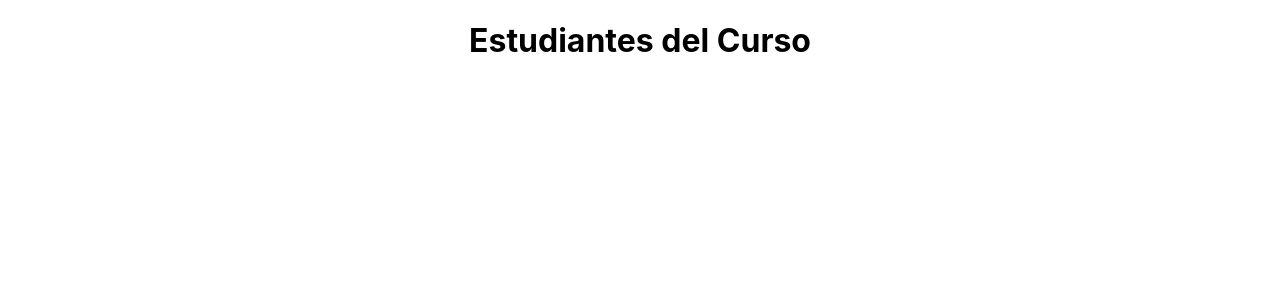
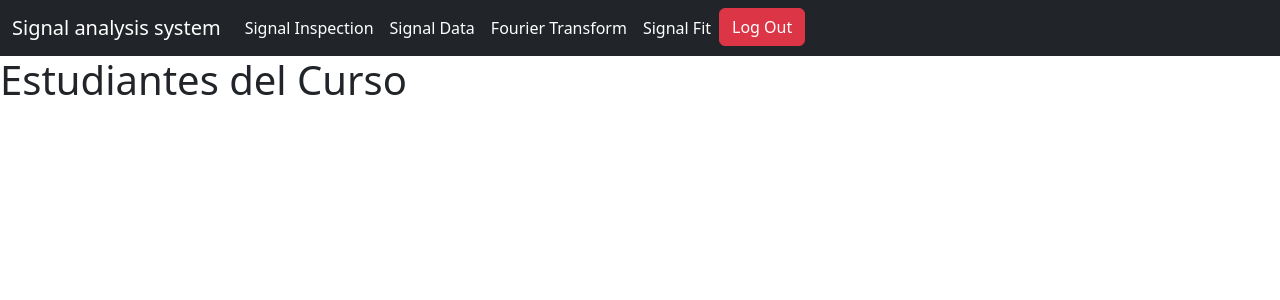
Before and after one commit to bgarciaUnicato/parcial2, a React (Create React App) app: page / in a window 1280 px wide. Shown: the top 300 px of the page. Built offline with nearby package versions, Linux system fonts and the light colour scheme.

Commit message:
Creacion Navbar

```diff
--- a/package.json
+++ b/package.json
@@ -6,8 +6,11 @@
     "@testing-library/jest-dom": "^5.16.5",
     "@testing-library/react": "^13.4.0",
     "@testing-library/user-event": "^13.5.0",
+    "bootstrap": "^5.2.3",
     "react": "^18.2.0",
+    "react-bootstrap": "^2.7.4",
     "react-dom": "^18.2.0",
+    "react-router-dom": "^6.11.1",
     "react-scripts": "5.0.1",
     "web-vitals": "^2.1.4"
   },
--- a/src/App.js
+++ b/src/App.js
@@ -1,11 +1,33 @@
 import './App.css';
-import Presentaciones from './Presentaciones';
+import NavbarComp from './componentes/NavbarComp';
+import Presentaciones from './componentes/Presentaciones';
+
+
+import {
+  BrowserRouter as Router,
+  Route,
+  Switch,
+  Redirect,
+} from "react-router-dom";
 
 function App() {
   return (
-    <div className="App">
-      <Presentaciones />
-    </div>
+    <Router>
+
+      <Switch>
+        <Route path="/" exact>
+        <NavbarComp />
+        <Presentaciones/>
+        </Route>
+      </Switch>
+
+      <Switch>
+        <Route path="/proyectos" exact>
+          <NavbarComp />
+        </Route>
+      </Switch>
+
+    </Router>
   );
 }
 
--- /dev/null
+++ b/src/componentes/NavbarComp.js
@@ -0,0 +1,86 @@
+import React from "react";
+import { Link } from "react-router-dom";
+import { Button } from "react-bootstrap";
+
+import "bootstrap/dist/css/bootstrap.min.css";
+
+
+function NavbarComp() {
+
+
+  return (
+    <nav class="navbar navbar-expand-lg navbar-dark bg-dark">
+      <div class="container-fluid">
+        <label class="navbar-brand" href="">
+          Signal analysis system
+        </label>
+
+        <div class="collapse navbar-collapse" id="navbarNavDropdown">
+          <ul class="navbar-nav">
+            <li class="nav-item">
+              <Link
+                to="/signalInsp"
+                className="nav-link active"
+                aria-current="page"
+              >
+                {" "}
+                Signal Inspection
+              </Link>
+            </li>
+
+
+            <li class="nav-item">
+              <Link
+                to="/tablaDatos"
+                className="nav-link active"
+                aria-current="page"
+              >
+                {" "}
+                Signal Data
+              </Link>
+            </li>
+
+
+            <li class="nav-item">
+              <Link
+                to="/signalFourier"
+                className="nav-link active"
+                aria-current="page"
+              >
+                {" "}
+                Fourier Transform
+              </Link>
+            </li>
+
+
+
+            <li class="nav-item">
+              <Link
+                to="/proyectos"
+                className="nav-link active"
+                aria-current="page"
+              >
+                {" "}
+                Signal Fit
+              </Link>
+            </li>
+
+
+
+
+
+            <li class="botonLogOut">
+              <Button
+                className="btn btn-danger"
+              >
+                Log Out
+              </Button>{" "}
+            </li>
+          </ul>
+        </div>
+      </div>
+    </nav>
+  );
+}
+
+export default NavbarComp;
```
Also changed, not shown: src/componentes/Bryan/Datosbryan.js (deleted), src/componentes/Presentaciones.js (renamed from src/Presentaciones.js), 1 other file (tests, documents, lock files or other folders).
